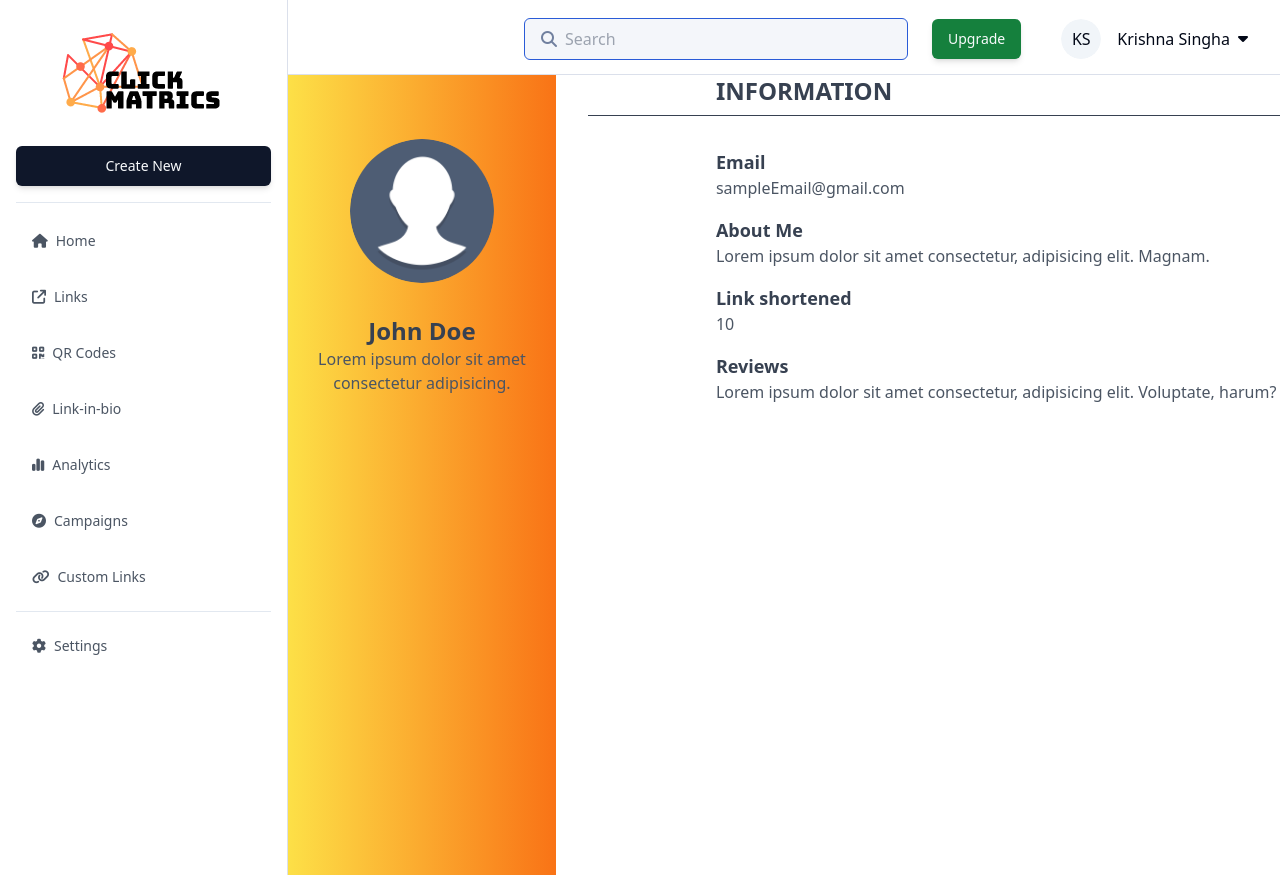
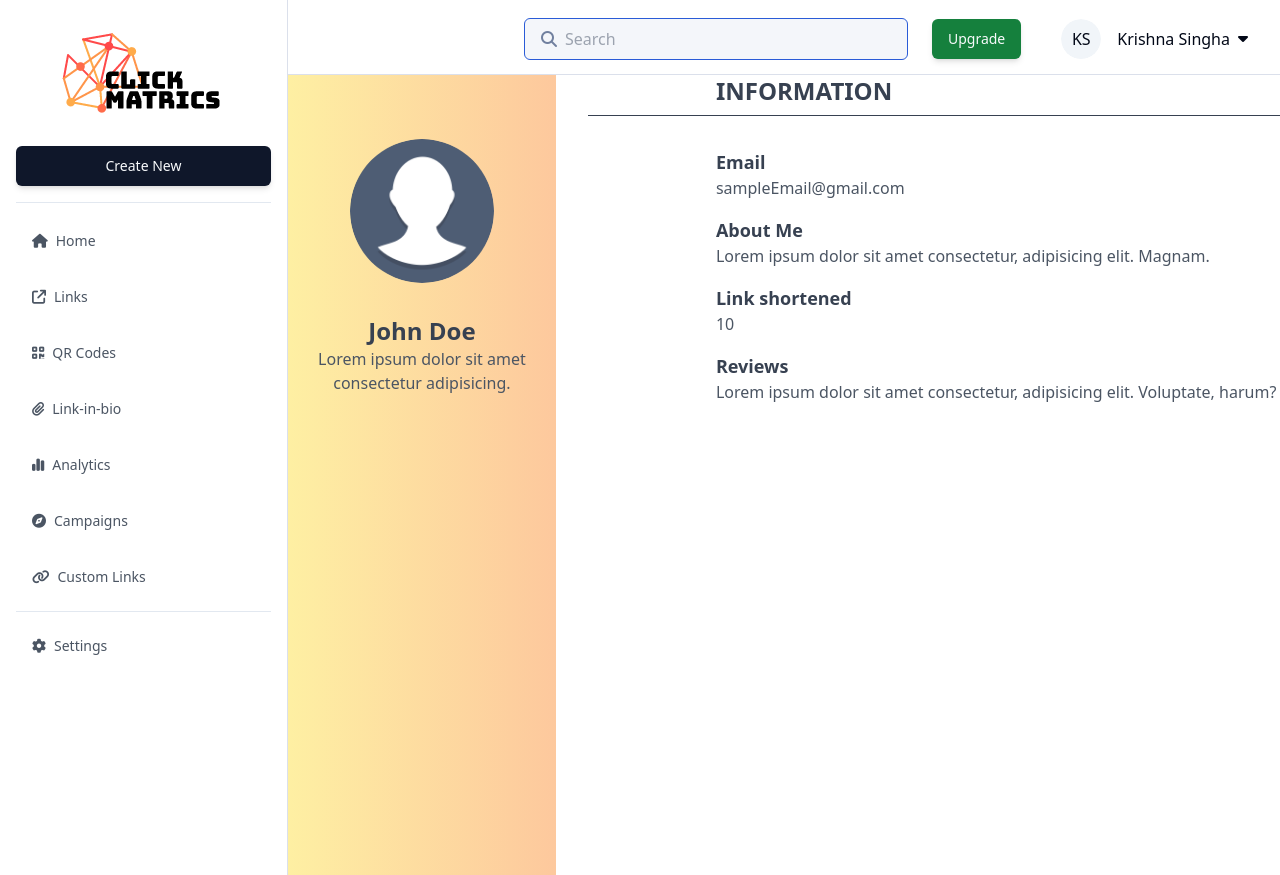
Before and after one commit to oxiton-foundation/click-metrics, a React (Vite) app in the folder client/: page /profile in a window 1280 px wide. Built offline with nearby package versions, Linux system fonts and the light colour scheme.

Commit message:
profile page updated

```diff
--- a/client/src/components/pages/profile.tsx
+++ b/client/src/components/pages/profile.tsx
@@ -6,7 +6,8 @@ const Profile = () => {
   return (
     <>
       <div className="flex">
-        <section className="bg-gradient-to-r from-yellow-300 to-orange-500 h-screen w-96 flex flex-col">
+      <section className="bg-gradient-to-r from-yellow-300 to-orange-500 h-screen w-96 flex flex-col" style={{ background: 'linear-gradient(to right, rgba(253, 224, 71, 0.5), rgba(251, 146, 60, 0.5))' }}>
+
           <img src={R} alt="profile picture" className="h-36 w-36 rounded-full mx-auto mt-16" />
           <div className="text-center mt-8">
             <h1 className="text-2xl font-semibold text-gray-700">John Doe</h1>
```
